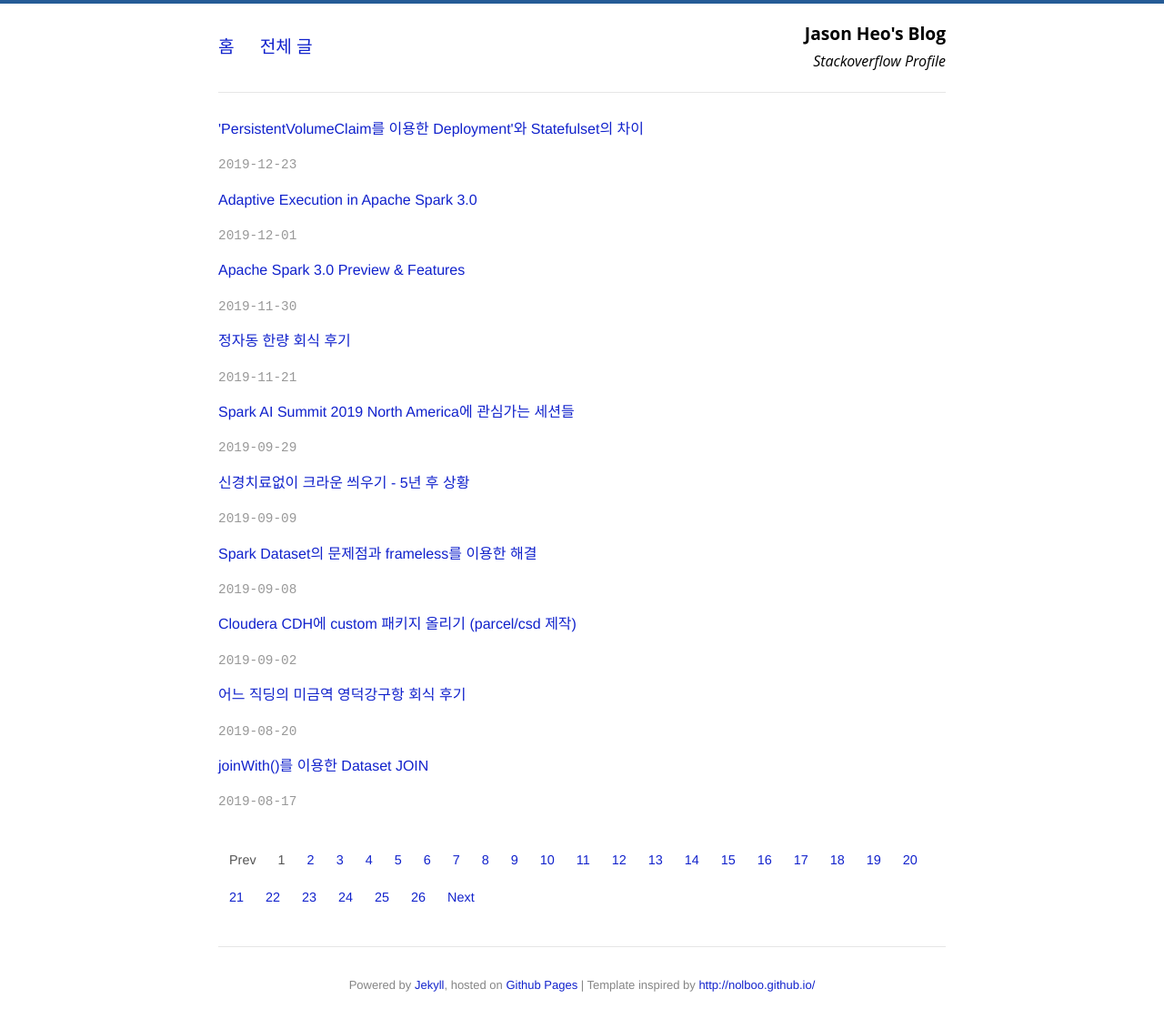
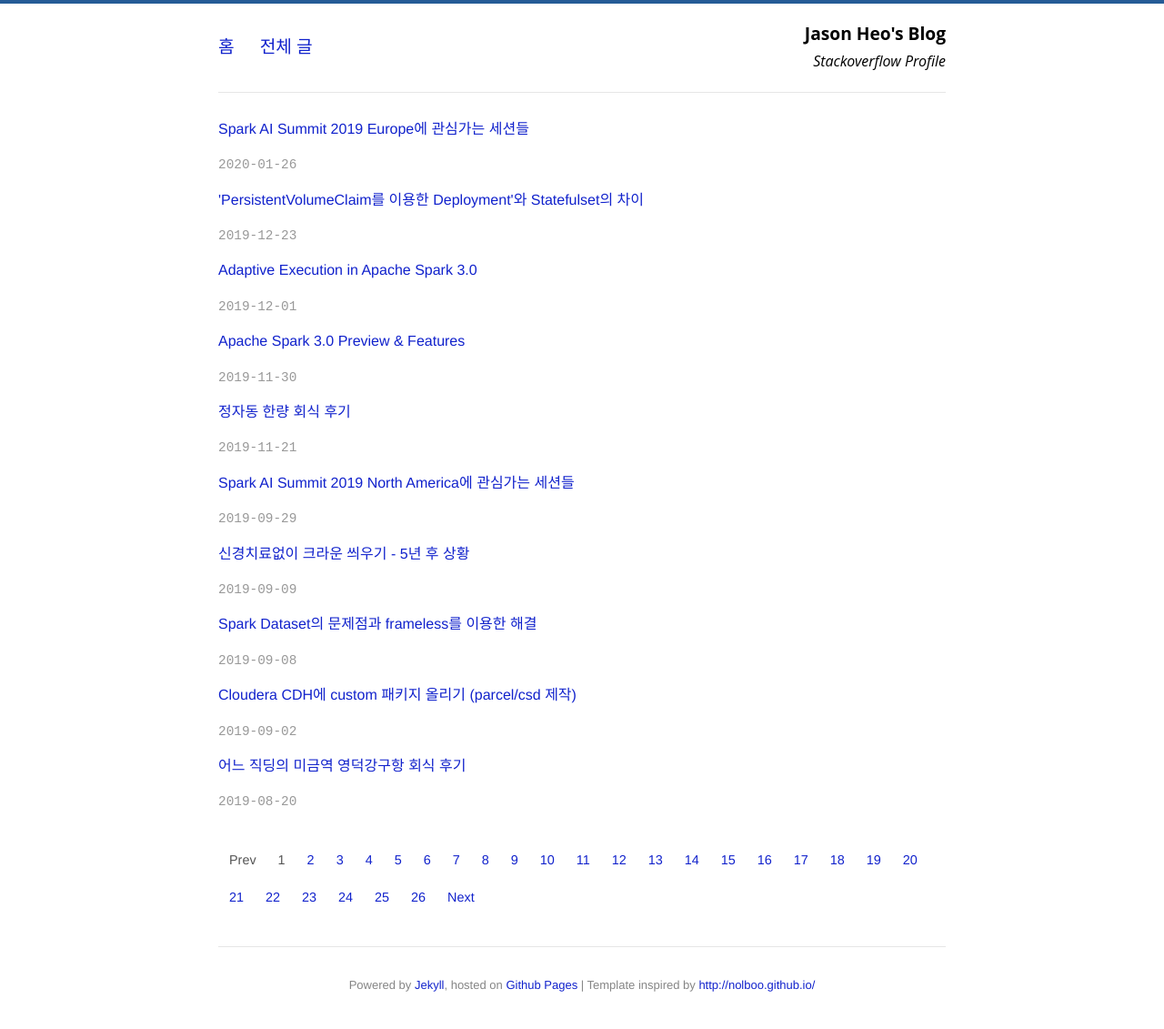
Before and after one commit to jason-heo/jason-heo.github.io, a Jekyll site: the page built from index.html, in a window 1280 px wide. Shown: the whole page at 91% size. Built offline with Jekyll 4.4.1, drawn with Linux system fonts in a browser that asks for light colours; the list of posts is cut into pages by our own code; comment, search, counter and statistics services are not loaded.

Commit message:
spark ai summit 2019 eu 등록

```diff
--- /dev/null
+++ b/_posts/2020-01-26-spark-ai-summit-2019-eu.md
@@ -0,0 +1,41 @@
+---
+layout: post
+title: "Spark AI Summit 2019 Europe에 관심가는 세션들"
+categories: "bigdata"
+---
+
+{% include spark-ai-summit.md %}
+
+과거 컨퍼런스 대비 Kubernetes에 대한 세션이 많이 줄었다. Delta Lake에 대한 세션은 여전히 많다. (내돈 내고, 광고 보는 느낌?)
+
+- https://databricks.com/session_eu19/apache-spark-at-scale-in-the-cloud
+- https://databricks.com/session_eu19/building-reliable-data-lakes-at-scale-with-delta-lake
+- https://databricks.com/session_eu19/near-real-time-data-warehousing-with-apache-spark-and-delta-lake
+- https://databricks.com/session_eu19/apache-sparks-built-in-file-sources-in-depth
+- https://databricks.com/session_eu19/improving-apache-spark-by-taking-advantage-of-disaggregated-architecture
+- https://databricks.com/session_eu19/building-data-intensive-analytic-application-on-top-of-delta-lakes
+- https://databricks.com/session_eu19/how-to-automate-performance-tuning-for-apache-spark
+- https://databricks.com/session_eu19/physical-plans-in-spark-sql
+    - https://databricks.com/session_eu19/physical-plans-in-spark-sql-continues
+- https://databricks.com/session_eu19/streaming-analytics-for-financial-enterprises
+- https://databricks.com/session_eu19/using-apache-spark-to-solve-sessionization-problem-in-batch-and-streaming
+- https://databricks.com/session_eu19/dynamic-partition-pruning-in-apache-spark
+- https://databricks.com/session_eu19/apache-spark-side-of-funnels
+- https://databricks.com/session_eu19/spark-operator-deploy-manage-and-monitor-spark-clusters-on-kubernetes
+- https://databricks.com/session_eu19/power-your-delta-lake-with-streaming-transactional-changes
+- https://databricks.com/session_eu19/scalable-time-series-forecasting-and-monitoring-using-apache-spark-and-elasticsearch-at-adyen
+- https://databricks.com/session_eu19/spark-sql-bucketing-at-facebook
+- https://databricks.com/session_eu19/performance-troubleshooting-using-apache-spark-metrics
+- https://databricks.com/session_eu19/petabytes-exabytes-and-beyond-managing-delta-lakes-for-interactive-queries-at-scale
+- https://databricks.com/session_eu19/the-internals-of-stateful-stream-processing-in-spark-structured-streaming
+- https://databricks.com/session_eu19/the-parquet-format-and-performance-optimization-opportunities
+- https://databricks.com/session_eu19/acid-orc-iceberg-and-delta-lake-an-overview-of-table-formats-for-large-scale-storage-and-analytics
+- https://databricks.com/session_eu19/data-warehousing-with-spark-streaming-at-zalando
+- https://databricks.com/session_eu19/stream-stream-stream-different-streaming-methods-with-apache-spark-and-kafka
+- https://databricks.com/session_eu19/apache-spark-core-practical-optimization
+    - https://databricks.com/session_eu19/apache-spark-core-practical-optimization-continues
+- https://databricks.com/session_eu19/data-democratization-at-nubank
+- https://databricks.com/session_eu19/reliable-performance-at-scale-with-apache-spark-on-kubernetes
+- https://databricks.com/session_eu19/simplify-and-scale-data-engineering-pipelines-with-delta-lake
+- https://databricks.com/session_eu19/optimizing-delta-parquet-data-lakes-for-apache-spark
+- https://databricks.com/session_eu19/using-production-profiles-to-guide-optimizations
```
Also changed, not shown: _includes/spark-ai-summit.md (+3 -2 lines).
